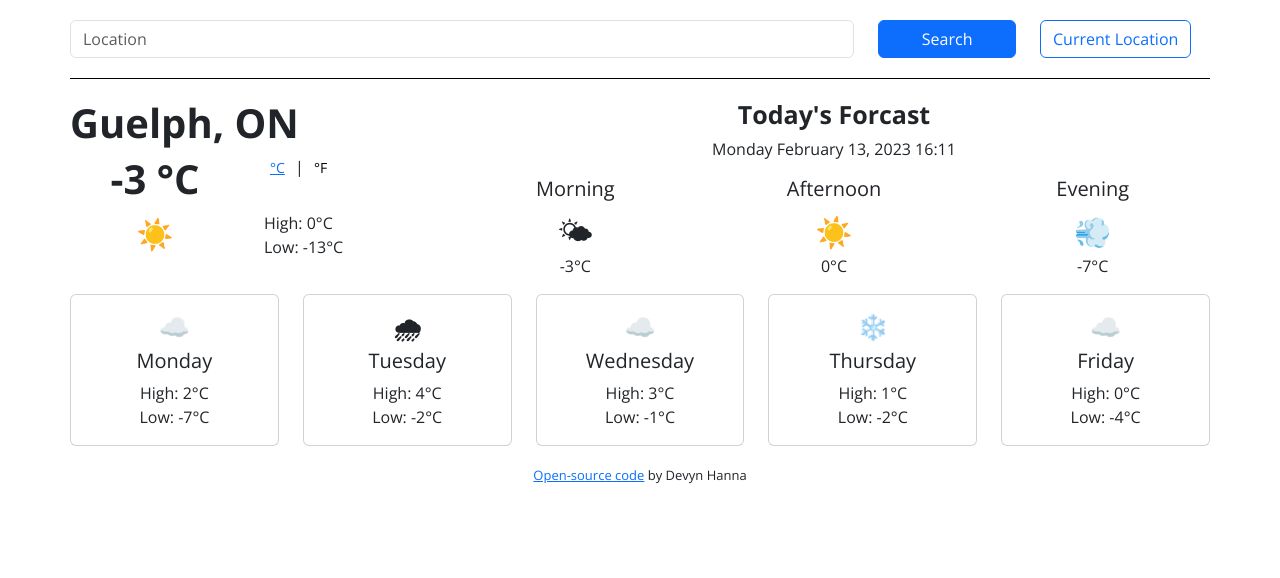
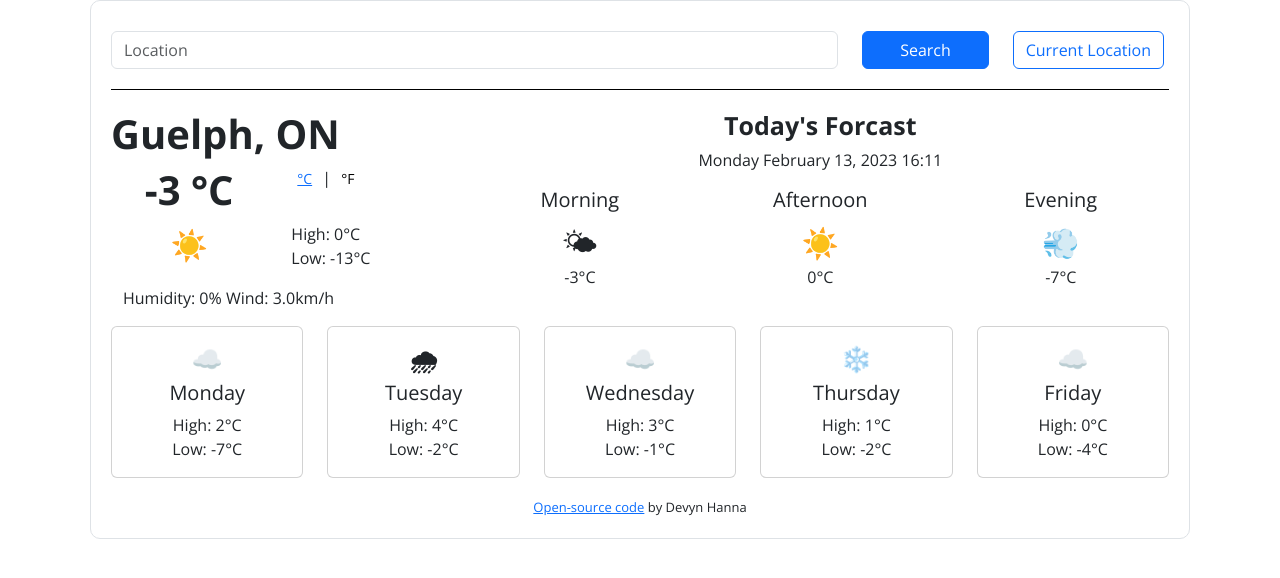
Before and after one commit to DevynHanna/weather-app, a plain HTML site: page index.html in a window 1280 px wide. Drawn offline with nearby package versions, Linux system fonts and the light colour scheme.

Commit message:
Added border and humidity sections

```diff
--- a/index.html
+++ b/index.html
@@ -27,6 +27,7 @@
   </head>
 
   <body>
+    <div class="app-container">
       <div class="container search">
         <div class="row align-items-center">
           <div class="col-10">
@@ -53,7 +54,10 @@
             </form>
           </div>
           <div class="col-2">
-          <button class="btn btn-outline-primary" id="current-location-button">
+            <button
+              class="btn btn-outline-primary"
+              id="current-location-button"
+            >
               Current Location
             </button>
           </div>
@@ -61,7 +65,7 @@
       </div>
       <div class="container today">
         <div class="row">
-        <div class="col-sm-4 mb-3">
+          <div class="col-sm-4">
             <h1 class="current-location">Guelph, ON</h1>
             <div class="row">
               <div class="col-8 col-sm-6 text-center">
@@ -89,22 +93,28 @@
                 </p>
               </div>
             </div>
+            <div class="row humidity-wind">
+              <p>
+                <span class="humidity">Humidity: 0% </span>
+                <span class="wind">Wind: 3.0km/h </span>
+              </p>
+            </div>
           </div>
           <div class="col-sm-8 text-center">
             <h2>Today's Forcast</h2>
             <p class="todays-date">Sunday January 15, 2023</p>
             <div class="row">
-            <div class="col">
+              <div class="col-sm-4">
                 <h3>Morning</h3>
                 <div class="emojis">🌤</div>
                 <p>-3°C</p>
               </div>
-            <div class="col">
+              <div class="col-sm-4">
                 <h3>Afternoon</h3>
                 <div class="emojis">☀️</div>
                 <p>0°C</p>
               </div>
-            <div class="col">
+              <div class="col-sm-4">
                 <h3>Evening</h3>
                 <div class="emojis">💨</div>
                 <p>-7°C</p>
@@ -182,10 +192,14 @@
           </div>
         </div>
       </div>
+
       <p class="source-code">
-      <a href="https://github.com/DevynHanna/weather-app">Open-source code</a>
+        <a href="https://github.com/DevynHanna/weather-app" target="_blank"
+          >Open-source code</a
+        >
         by Devyn Hanna
       </p>
+    </div>
 
     <script src="src/script.js"></script>
   </body>
--- a/src/style.css
+++ b/src/style.css
@@ -1,3 +1,11 @@
+.app-container {
+  max-width: 1100px;
+  margin: 0 auto;
+  padding: 20px;
+  border: 1px solid #dee2e6;
+  border-radius: 10px;
+}
+
 body {
   font-family: "Open Sans", sans-serif;
 }
@@ -32,17 +40,18 @@ p {
 }
 .search {
   border-bottom: 1px solid black;
-  padding: 20px 0;
+  padding: 10px 0 20px 0;
 }
 .today {
   padding: 20px 0;
 }
+.humidity-wind {
+  padding-left: 12px;
+}
 .emojis {
   font-size: 30px;
 }
-.app-container {
-  border: 1px black;
-}
+
 .source-code {
   text-align: center;
   margin: 0 auto;
```
Lines whose indentation alone changed are shown as unchanged.
